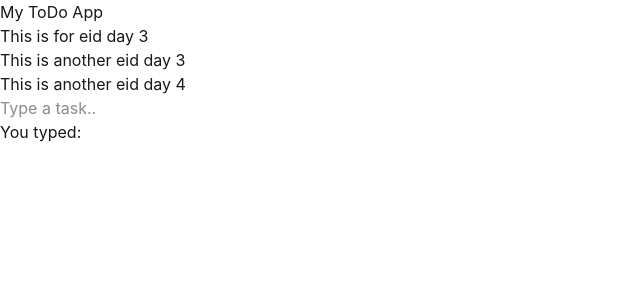
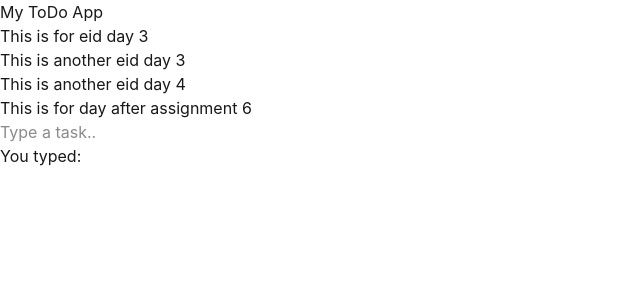
Before and after one commit to juhairulislam/todo-app-react, a React (Vite) app: page / in a window 1280 px wide. Shown: the top 300 px of the page, without its empty margins (0-640 px from the left). Built offline with nearby package versions, Linux system fonts and the light colour scheme.

Commit message:
after assignment 6

```diff
--- a/src/App.jsx
+++ b/src/App.jsx
@@ -15,6 +15,7 @@ function App() {
         <h1>This is for eid day 3</h1>
         <h2>This is another eid day 3</h2>
         <h2>This is another eid day 4</h2>
+        <h2>This is for day after assignment 6</h2>
 
         <input value={input} onChange={(e) => setInput(e.target.value)} placeholder='Type a task..' type="text" />
 
```
